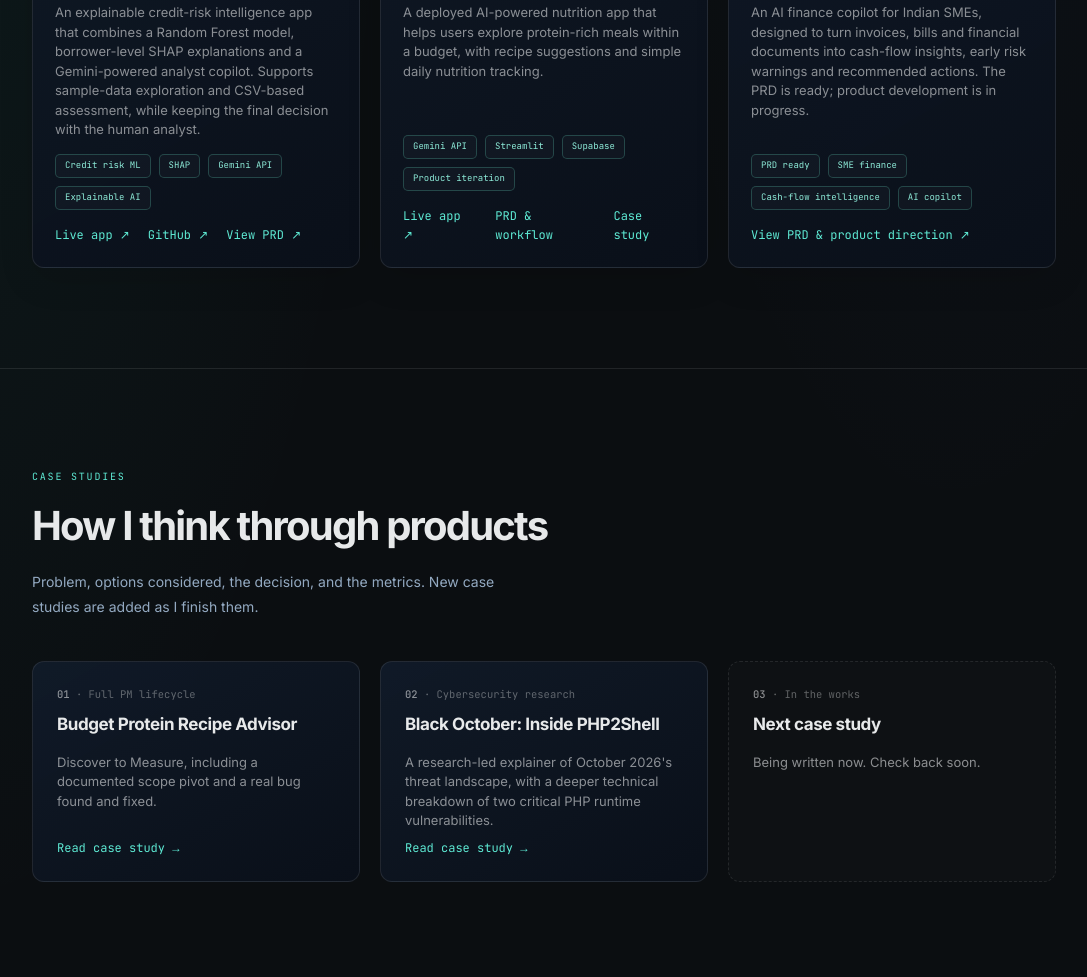
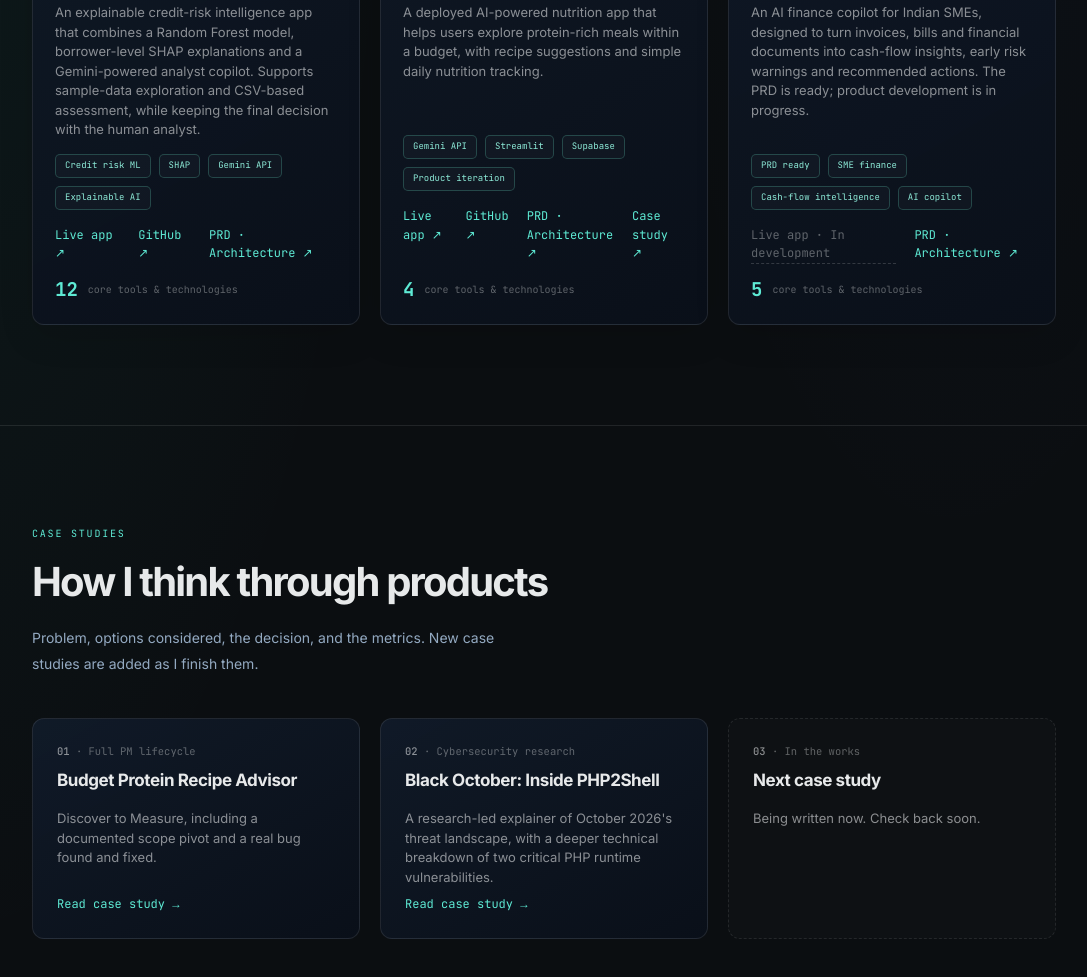
Before and after one commit to Mounikabodepu/Mounikabodepu.github.io, a plain HTML site: page index.html in a window 1280 px wide. Shown: the part 2271-3248 px from the top of the page, without its empty margins (96-1183 px from the left). Drawn offline with Linux system fonts and the light colour scheme.

Commit message:
Expand project cards with architecture docs and technology counts

```diff
--- a/index.html
+++ b/index.html
@@ -123,6 +123,8 @@
   .thumb-links{ display:flex; gap:18px; margin-top:16px; font-family:var(--mono); font-size:12px; }
   .thumb-links a{ color:var(--signal); border-bottom:1px solid transparent; }
   .thumb-links a:hover{ border-color:var(--signal); }
+  .project-link-muted{color:var(--text-dimmer);font-family:var(--mono);font-size:12px;border-bottom:1px dashed var(--line-strong)}
+  .tool-count{display:flex;align-items:center;gap:10px;margin-top:13px}.tool-count strong{font:700 19px var(--mono);color:var(--signal)}.tool-count span{font:10px var(--mono);color:var(--text-dimmer)}
   .stack-row.terms span{ color:var(--signal); border-color:rgba(94,234,212,0.3); }
   .thumb-card{ transition:border-color .2s ease, transform .2s ease; }
   .thumb-card:hover{ border-color:var(--line-strong); transform:translateY(-3px); }
@@ -427,7 +429,7 @@
           <a class="thumb-title" style="display:block;" href="https://creditlens-ai-huyf5uuahldbov3iffzvdh.streamlit.app/" target="_blank" rel="noopener">CreditLens AI</a>
           <p class="thumb-desc">An explainable credit-risk intelligence app that combines a Random Forest model, borrower-level SHAP explanations and a Gemini-powered analyst copilot. Supports sample-data exploration and CSV-based assessment, while keeping the final decision with the human analyst.</p>
           <div class="stack-row terms" style="margin:14px 0 0;"><span>Credit risk ML</span><span>SHAP</span><span>Gemini API</span><span>Explainable AI</span></div>
-          <div class="thumb-links"><a href="https://creditlens-ai-huyf5uuahldbov3iffzvdh.streamlit.app/" target="_blank" rel="noopener">Live app ↗</a><a href="https://github.com/Mounikabodepu/CreditLens-AI" target="_blank" rel="noopener">GitHub ↗</a><a href="prd.html?p=creditlens">View PRD ↗</a></div>
+          <div class="thumb-links"><a href="https://creditlens-ai-huyf5uuahldbov3iffzvdh.streamlit.app/" target="_blank" rel="noopener">Live app ↗</a><a href="https://github.com/Mounikabodepu/CreditLens-AI" target="_blank" rel="noopener">GitHub ↗</a><a href="prd.html?p=creditlens">PRD · Architecture ↗</a></div><div class="tool-count"><strong>12</strong><span>core tools &amp; technologies</span></div>
         </div>
       </div>
 
@@ -445,7 +447,7 @@
           <a class="thumb-title" style="display:block;" href="prd.html?p=protein">Protein Budget Advisor</a>
           <p class="thumb-desc">A deployed AI-powered nutrition app that helps users explore protein-rich meals within a budget, with recipe suggestions and simple daily nutrition tracking.</p>
           <div class="stack-row terms" style="margin:14px 0 0;"><span>Gemini API</span><span>Streamlit</span><span>Supabase</span><span>Product iteration</span></div>
-          <div class="thumb-links"><a href="https://protein-budget-advisor-avagkzebunybappqv4eutfc.streamlit.app/" target="_blank" rel="noopener">Live app ↗</a><a href="prd.html?p=protein">PRD &amp; workflow</a><a href="case-study-protein-advisor.html">Case study</a></div>
+          <div class="thumb-links"><a href="https://protein-budget-advisor-avagkzebunybappqv4eutfc.streamlit.app/" target="_blank" rel="noopener">Live app ↗</a><a href="https://github.com/Mounikabodepu/protein-budget-advisor" target="_blank" rel="noopener">GitHub ↗</a><a href="prd.html?p=protein">PRD · Architecture ↗</a><a href="case-study-protein-advisor.html">Case study ↗</a></div><div class="tool-count"><strong>4</strong><span>core tools &amp; technologies</span></div>
         </div>
       </div>
 
@@ -465,7 +467,7 @@
           <a class="thumb-title" style="display:block;" href="prd.html?p=cashflow">CashFlow Intelligence</a>
           <p class="thumb-desc">An AI finance copilot for Indian SMEs, designed to turn invoices, bills and financial documents into cash-flow insights, early risk warnings and recommended actions. The PRD is ready; product development is in progress.</p>
           <div class="stack-row terms" style="margin:14px 0 0;"><span>PRD ready</span><span>SME finance</span><span>Cash-flow intelligence</span><span>AI copilot</span></div>
-          <div class="thumb-links"><a href="prd.html?p=cashflow">View PRD &amp; product direction ↗</a></div>
+          <div class="thumb-links"><span class="project-link-muted">Live app · In development</span><a href="prd.html?p=cashflow">PRD · Architecture ↗</a></div><div class="tool-count"><strong>5</strong><span>core tools &amp; technologies</span></div>
         </div>
       </div>
     </div>
```
